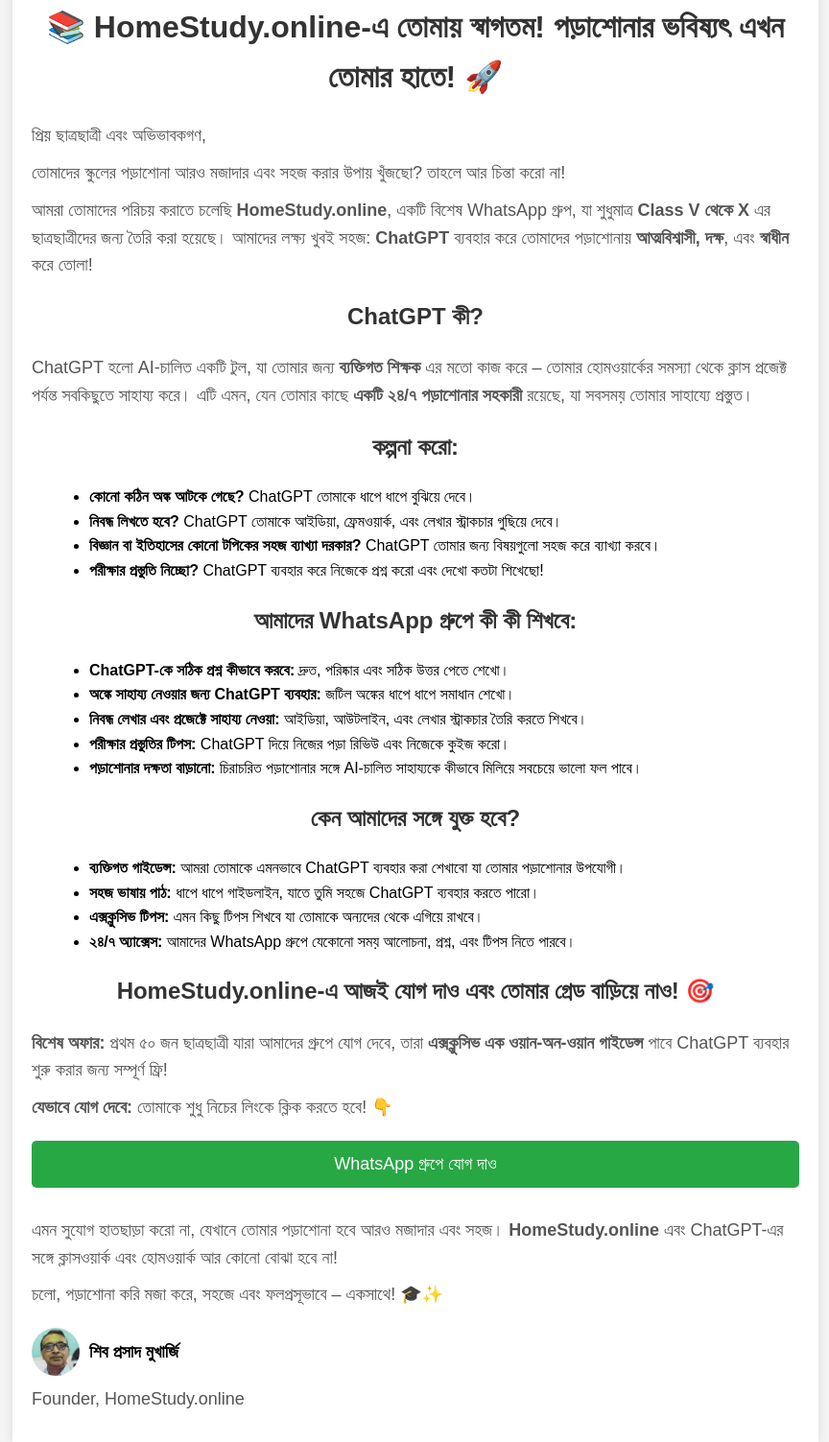
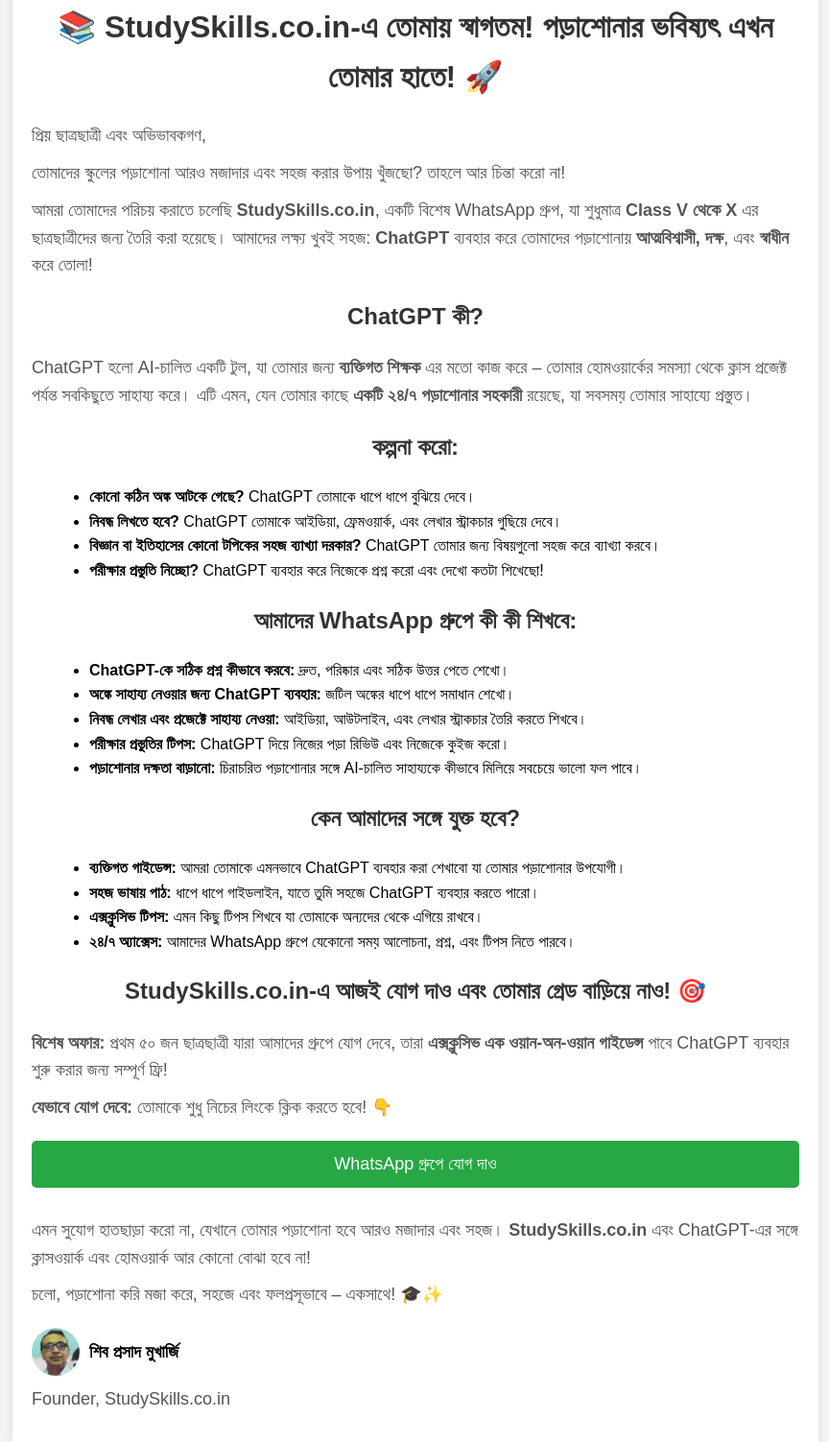
Before and after one commit to parashuno/home, a plain HTML site: page index.html in a window 1280 px wide. Shown: the part 38-1541 px from the top of the page at 96% size, without its empty margins (207-1071 px from the left). Drawn offline with Linux system fonts and the light colour scheme.

Commit message:
Update index.html

```diff
--- a/index.html
+++ b/index.html
@@ -3,8 +3,8 @@
 <head>
     <meta charset="UTF-8">
     <meta name="viewport" content="width=device-width, initial-scale=1.0">
-    <title>HomeStudy.online</title>
-    <link rel="icon" href="https://homestudy.online/homestudy.ico">
+    <title>StudySkills.co.in</title>
+    <link rel="icon" href="https://StudySkills.co.in/homestudy.ico">
     <style>
         body {
             font-family: Arial, sans-serif;
@@ -72,10 +72,10 @@
 <body>
 
     <div class="container">
-        <h1>📚 HomeStudy.online-এ তোমায় স্বাগতম! পড়াশোনার ভবিষ্যৎ এখন তোমার হাতে! 🚀</h1>
+        <h1>📚 StudySkills.co.in-এ তোমায় স্বাগতম! পড়াশোনার ভবিষ্যৎ এখন তোমার হাতে! 🚀</h1>
         <p>প্রিয় ছাত্রছাত্রী এবং অভিভাবকগণ,</p>
         <p>তোমাদের স্কুলের পড়াশোনা আরও মজাদার এবং সহজ করার উপায় খুঁজছো? তাহলে আর চিন্তা করো না!</p>
-        <p>আমরা তোমাদের পরিচয় করাতে চলেছি <strong>HomeStudy.online</strong>, একটি বিশেষ WhatsApp গ্রুপ, যা শুধুমাত্র <strong>Class V থেকে X</strong> এর ছাত্রছাত্রীদের জন্য তৈরি করা হয়েছে। আমাদের লক্ষ্য খুবই সহজ: <strong>ChatGPT</strong> ব্যবহার করে তোমাদের পড়াশোনায় <strong>আত্মবিশ্বাসী, দক্ষ</strong>, এবং <strong>স্বাধীন</strong> করে তোলা!</p>
+        <p>আমরা তোমাদের পরিচয় করাতে চলেছি <strong>StudySkills.co.in</strong>, একটি বিশেষ WhatsApp গ্রুপ, যা শুধুমাত্র <strong>Class V থেকে X</strong> এর ছাত্রছাত্রীদের জন্য তৈরি করা হয়েছে। আমাদের লক্ষ্য খুবই সহজ: <strong>ChatGPT</strong> ব্যবহার করে তোমাদের পড়াশোনায় <strong>আত্মবিশ্বাসী, দক্ষ</strong>, এবং <strong>স্বাধীন</strong> করে তোলা!</p>
 
         <h2>ChatGPT কী?</h2>
         <p>ChatGPT হলো AI-চালিত একটি টুল, যা তোমার জন্য <strong>ব্যক্তিগত শিক্ষক</strong> এর মতো কাজ করে – তোমার হোমওয়ার্কের সমস্যা থেকে ক্লাস প্রজেক্ট পর্যন্ত সবকিছুতে সাহায্য করে। এটি এমন, যেন তোমার কাছে <strong>একটি ২৪/৭ পড়াশোনার সহকারী</strong> রয়েছে, যা সবসময় তোমার সাহায্যে প্রস্তুত।</p>
@@ -105,7 +105,7 @@
             <li><strong>২৪/৭ অ্যাক্সেস:</strong> আমাদের WhatsApp গ্রুপে যেকোনো সময় আলোচনা, প্রশ্ন, এবং টিপস নিতে পারবে।</li>
         </ul>
 
-        <h2>HomeStudy.online-এ আজই যোগ দাও এবং তোমার গ্রেড বাড়িয়ে নাও! 🎯</h2>
+        <h2>StudySkills.co.in-এ আজই যোগ দাও এবং তোমার গ্রেড বাড়িয়ে নাও! 🎯</h2>
         <p><strong>বিশেষ অফার:</strong> প্রথম ৫০ জন ছাত্রছাত্রী যারা আমাদের গ্রুপে যোগ দেবে, তারা <strong>এক্সক্লুসিভ এক ওয়ান-অন-ওয়ান গাইডেন্স</strong> পাবে ChatGPT ব্যবহার শুরু করার জন্য সম্পূর্ণ ফ্রি!</p>
 
         <p><strong>যেভাবে যোগ দেবে:</strong>
@@ -113,7 +113,7 @@
         👇 <br> <a href="https://chat.whatsapp.com/GYw7ZAKWmUP9lruz4zdqLy" class="cta">WhatsApp গ্রুপে যোগ দাও</a></p>
 
         <div style="padding-top: 10px"></div>
-        <p>এমন সুযোগ হাতছাড়া করো না, যেখানে তোমার পড়াশোনা হবে আরও মজাদার এবং সহজ। <strong>HomeStudy.online</strong> এবং ChatGPT-এর সঙ্গে ক্লাসওয়ার্ক এবং হোমওয়ার্ক আর কোনো বোঝা হবে না!</p>
+        <p>এমন সুযোগ হাতছাড়া করো না, যেখানে তোমার পড়াশোনা হবে আরও মজাদার এবং সহজ। <strong>StudySkills.co.in</strong> এবং ChatGPT-এর সঙ্গে ক্লাসওয়ার্ক এবং হোমওয়ার্ক আর কোনো বোঝা হবে না!</p>
 
         <p>চলো, পড়াশোনা করি মজা করে, সহজে এবং ফলপ্রসূভাবে – একসাথে! 🎓✨</p>
 
@@ -121,7 +121,7 @@
             <img src="name.jpg" alt="Signature Image">
             <strong>শিব প্রসাদ মুখার্জি</strong><br>
         </div>
-        <p>Founder, HomeStudy.online</p>
+        <p>Founder, StudySkills.co.in</p>
     </div>
 
 </body>
```
